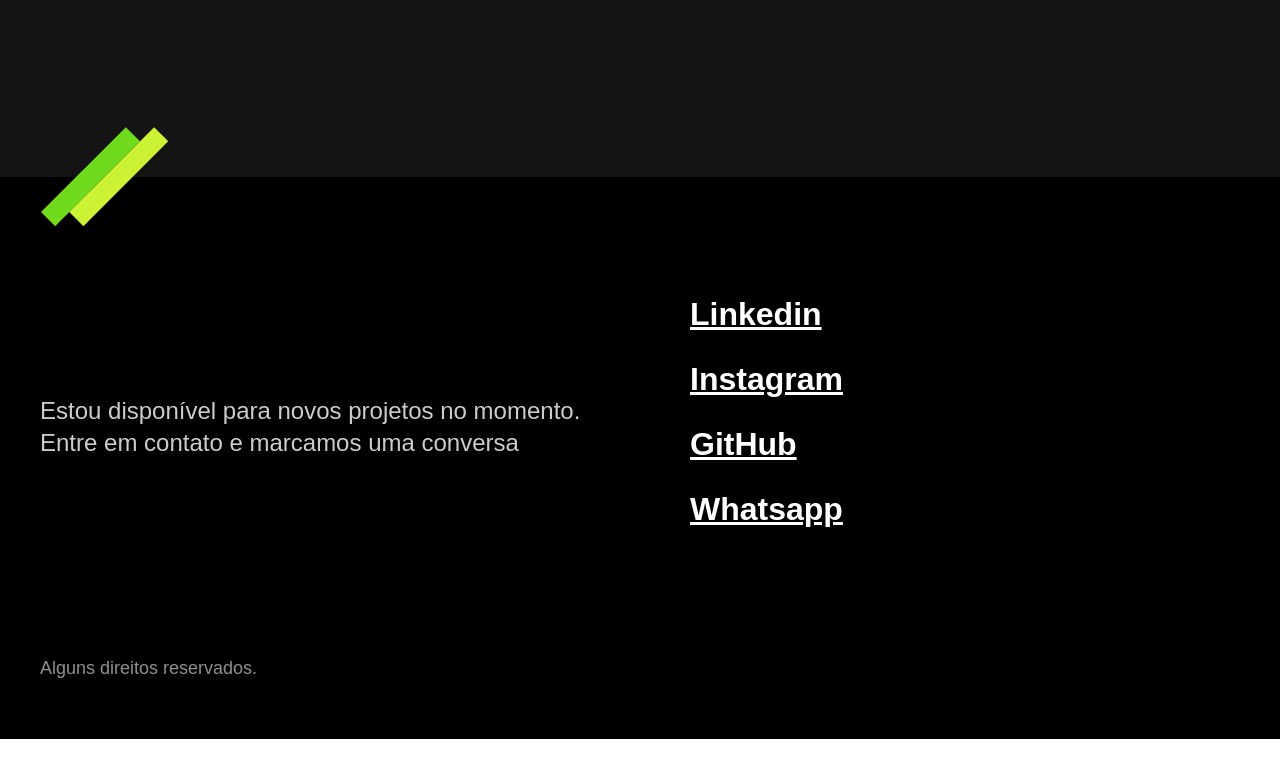
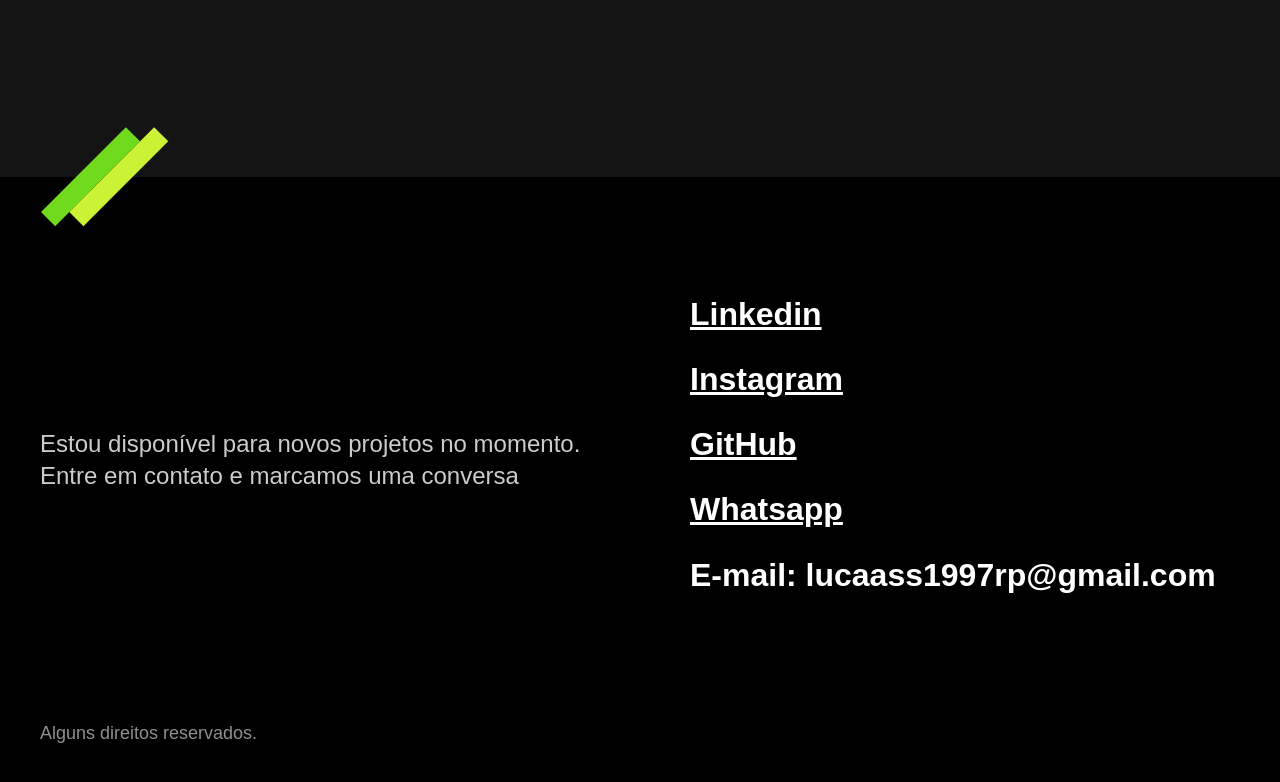
Before and after one commit to lucasgomesdacruz/Portfolio, a plain HTML site: page index.html in a window 1280 px wide. Shown: the part 2095-2877 px from the top of the page. Before the commit the page ends 2834 px from the top, so only its background shows below. Drawn offline with Linux system fonts and the light colour scheme.

Commit message:
Update index.html

```diff
--- a/index.html
+++ b/index.html
@@ -159,6 +159,9 @@
                 <li>
                     <a href="https://wa.me/5521992117045" target="_blank">Whatsapp<a>
                 </li>
+                <li>
+                    <p>E-mail: lucaass1997rp@gmail.com</p>
+                </li>
             </ul>
 
             <p class="footer-copy">Alguns direitos reservados.</p>
```
